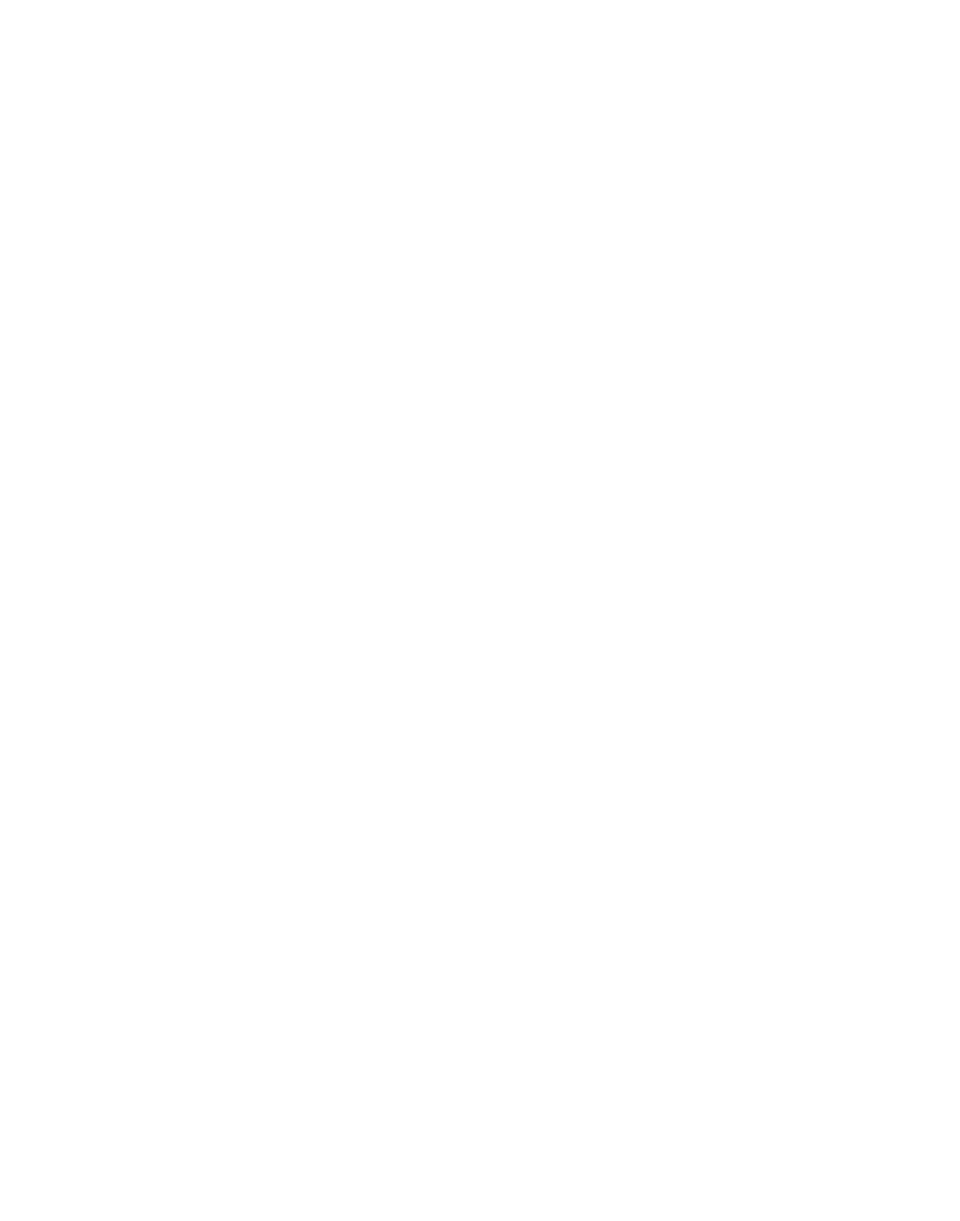
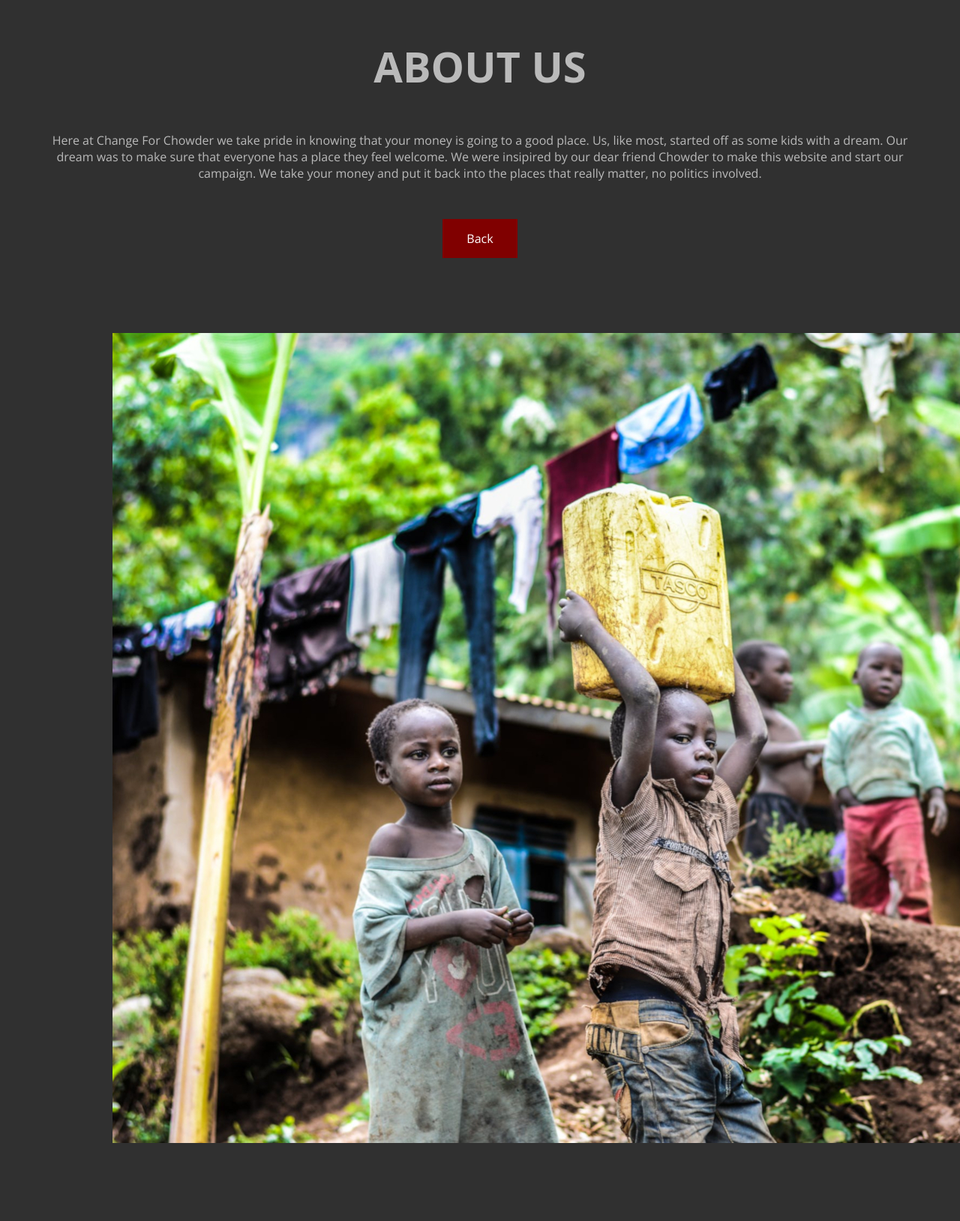
Before and after one commit to EmilioMendoza98/ChangeforChowder, a Flask app: page /aboutus in a window 1280 px wide; the page is wider, and only the part inside the window is pictured. Before the commit the part shown is empty. Shown: that part at 75% size. Before the commit the page ends 800 px from the top of that part, so only its background shows below. Run offline with Flask 2, Linux system fonts and the light colour scheme.

Commit message:
a lot done

```diff
--- a/static/css/master.css
+++ b/static/css/master.css
@@ -7,7 +7,13 @@
   box-sizing: border-box;
 }
 
-header > h1{
+.aboutpara{
+    font-family: "Open Sans", sans-serif;
+    color: #bababa;
+    text-align: center;
+}
+
+.specialh1{
   font-family: "Noto Sans", sans-serif;
   color: #242124;
   text-transform: uppercase;
@@ -20,7 +26,7 @@ header > h1{
 
 
 }
-header > h3{
+.specialh3{
   font-family: "Noto Sans", sans-serif;
   color: #242124;
   text-transform: uppercase;
@@ -34,6 +40,15 @@ header > h3{
 
 }
 
+.regularh1{
+  font-family: "Noto Sans", sans-serif;
+  color: #242124;
+  text-transform: uppercase;
+  margin: 0;
+  font-size: 3.5rem;
+  text-align: center;
+  padding: 50px;
+}
 
 .directoryButton{
   font-family: "Open Sans", sans-serif;
--- a/templates/Index.html
+++ b/templates/Index.html
@@ -5,10 +5,10 @@
     <link rel="stylesheet" href="static/css/master.css">
     <title>Change For Chowder</title>
   </head>
-  <body>
+  <body style="background-color: #c2c2c2;">
     <header id="bannerimage">
-      <h1>Change For Chowder</h1>
-      <h3>Donate Today</h3>
+      <h1 class="specialh1">Change For Chowder</h1>
+      <h3 class="specialh3">Donate Today</h3>
     </header>
 
     <h1 class="Directory">Directory</h1>
--- a/templates/about.html
+++ b/templates/about.html
@@ -5,7 +5,18 @@
     <link rel="stylesheet" href="static/css/master.css">
     <title></title>
   </head>
-  <body>
-    <h1></h1>
+  <body style="background-color: #303030;">
+    <header>
+
+      <h1 style="color: #bababa"class="regularh1">About us</h1>
+
+      <p class="aboutpara" style="margin-left: 50px; margin-right: 50px;">Here at Change For Chowder we take pride in knowing that your money is going to a good place. Us, like most, started off as some kids with a dream. Our dream was to make
+      sure that everyone has a place they feel welcome. We were insipired by our dear friend Chowder to make this website and start our campaign. We take your money and put it back into the places
+      that really matter, no politics involved.</p>
+      <div style="text-align: center; margin-top: 50px;">
+        <a class="directoryButton" href="{{ url_for('home') }}">Back</a>
+      </div>
+      <img style="margin-left: 150px; margin-top: 100px; margin-bottom: 100px;"src="../static/Photos/kidsCarryingWater2.jpeg" alt="Kids carrying water">
+    </header>
   </body>
 </html>
```
Also changed, not shown: templates/Donate.html (+7 -1 lines), hello_world.txt (added), static/Photos/kidsCarryingWater.jpeg (added), static/Photos/kidsCarryingWater1.jpeg (added), static/Photos/kidsCarryingWater2.jpeg (added).
